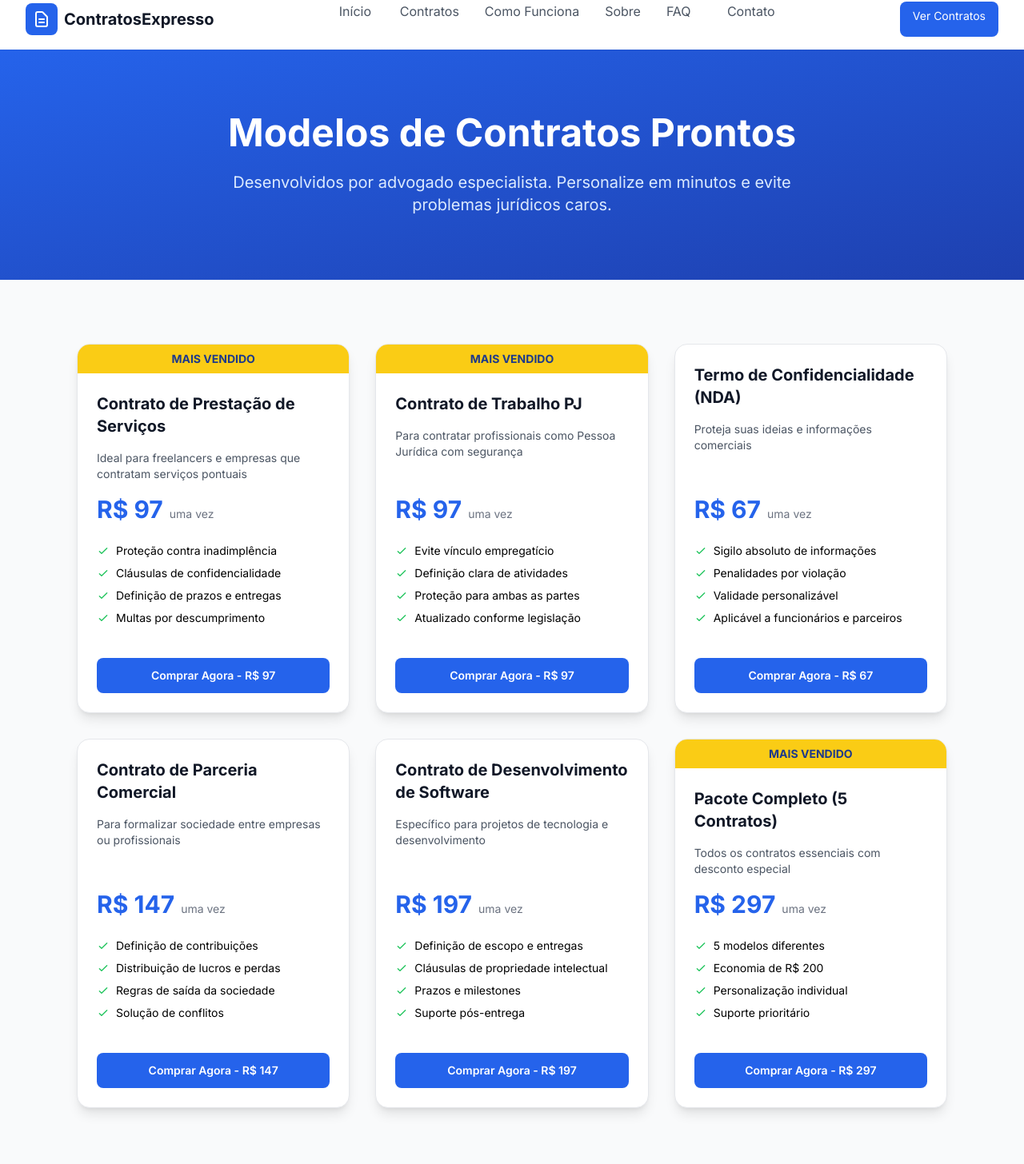
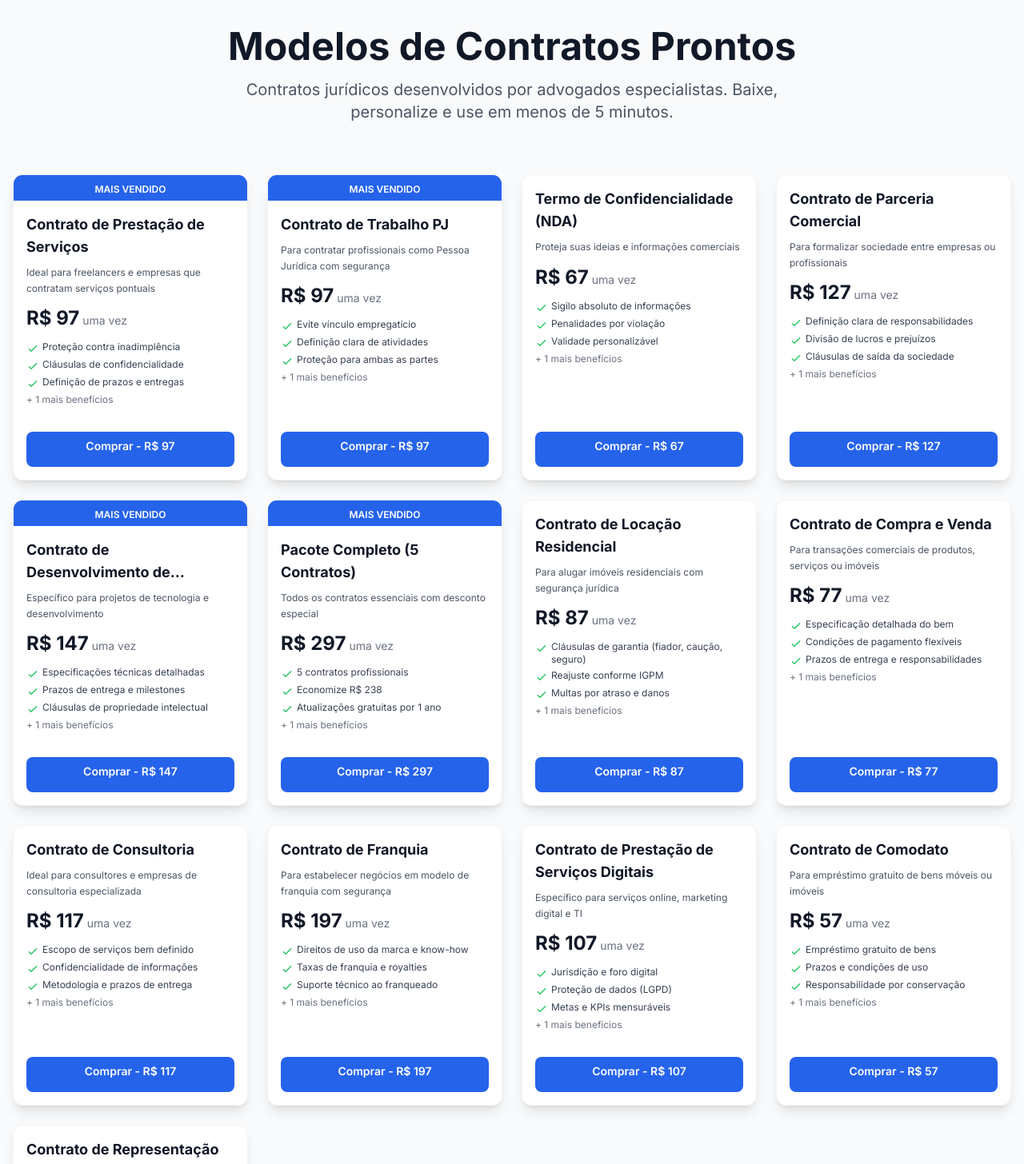
Before and after one commit to mestrereginaldo-site/contratosexpresso-site, a Next.js app: page /contratos in a window 1280 px wide. Shown: the part 14-1470 px from the top of the page at 80% size. Built offline with nearby package versions, Linux system fonts and the light colour scheme.

Commit message:
Update page.js

```diff
--- a/app/contratos/page.js
+++ b/app/contratos/page.js
@@ -1,160 +1,310 @@
-import Header from '../../components/Header'
-import Footer from '../../components/Footer'
-import Link from 'next/link'
+import Link from 'next/link';
 
+export const metadata = {
+  title: 'Modelos de Contratos Prontos - Download Imediato | Contratos Expresso',
+  description: 'Contratos jurídicos prontos para usar desenvolvidos por advogados. Contrato de Prestação de Serviços, Trabalho PJ, NDA, Parceria e mais. Baixe em 5 minutos.',
+  keywords: 'contratos prontos, modelo contrato, contrato prestação serviços, contrato trabalho PJ, NDA, contrato parceria, contrato desenvolvimento software, contrato locação, contrato compra venda, contrato consultoria, contrato franquia, contrato comodato, contrato representação comercial',
+}
+
+export default function ContratosPage() {
   const contratos = [
+    // CONTRATOS ORIGINAIS (6)
     {
       id: 1,
-    nome: "Contrato de Prestação de Serviços",
+      slug: 'contrato-prestacao-servicos',
+      nome: 'Contrato de Prestação de Serviços',
+      descricao: 'Ideal para freelancers e empresas que contratam serviços pontuais',
       preco: 97,
-    descricao: "Ideal para freelancers e empresas que contratam serviços pontuais",
-    beneficios: [
-      "Proteção contra inadimplência",
-      "Cláusulas de confidencialidade",
-      "Definição de prazos e entregas",
-      "Multas por descumprimento"
-    ],
-    popular: true,
-    slug: "prestacao-servicos"
+      destaque: 'MAIS VENDIDO',
+      caracteristicas: [
+        'Proteção contra inadimplência',
+        'Cláusulas de confidencialidade',
+        'Definição de prazos e entregas',
+        'Multas por descumprimento'
+      ]
     },
     {
       id: 2,
-    nome: "Contrato de Trabalho PJ",
+      slug: 'contrato-trabalho-pj',
+      nome: 'Contrato de Trabalho PJ',
+      descricao: 'Para contratar profissionais como Pessoa Jurídica com segurança',
       preco: 97,
-    descricao: "Para contratar profissionais como Pessoa Jurídica com segurança",
-    beneficios: [
-      "Evite vínculo empregatício",
-      "Definição clara de atividades",
-      "Proteção para ambas as partes",
-      "Atualizado conforme legislação"
-    ],
-    popular: true,
-    slug: "trabalho-pj"
+      destaque: 'MAIS VENDIDO',
+      caracteristicas: [
+        'Evite vínculo empregatício',
+        'Definição clara de atividades',
+        'Proteção para ambas as partes',
+        'Atualizado conforme legislação'
+      ]
     },
     {
       id: 3,
-    nome: "Termo de Confidencialidade (NDA)",
+      slug: 'termo-confidencialidade-nda',
+      nome: 'Termo de Confidencialidade (NDA)',
+      descricao: 'Proteja suas ideias e informações comerciais',
       preco: 67,
-    descricao: "Proteja suas ideias e informações comerciais",
-    beneficios: [
-      "Sigilo absoluto de informações",
-      "Penalidades por violação",
-      "Validade personalizável",
-      "Aplicável a funcionários e parceiros"
-    ],
-    popular: false,
-    slug: "termo-confidencialidade"
+      destaque: '',
+      caracteristicas: [
+        'Sigilo absoluto de informações',
+        'Penalidades por violação',
+        'Validade personalizável',
+        'Aplicável a funcionários e parceiros'
+      ]
     },
     {
       id: 4,
-    nome: "Contrato de Parceria Comercial",
-    preco: 147,
-    descricao: "Para formalizar sociedade entre empresas ou profissionais",
-    beneficios: [
-      "Definição de contribuições",
-      "Distribuição de lucros e perdas",
-      "Regras de saída da sociedade",
-      "Solução de conflitos"
-    ],
-    popular: false,
-    slug: "parceria-comercial"
+      slug: 'contrato-parceria-comercial',
+      nome: 'Contrato de Parceria Comercial',
+      descricao: 'Para formalizar sociedade entre empresas ou profissionais',
+      preco: 127,
+      destaque: '',
+      caracteristicas: [
+        'Definição clara de responsabilidades',
+        'Divisão de lucros e prejuízos',
+        'Cláusulas de saída da sociedade',
+        'Proteção legal para todos os sócios'
+      ]
     },
     {
       id: 5,
-    nome: "Contrato de Desenvolvimento de Software",
-    preco: 197,
-    descricao: "Específico para projetos de tecnologia e desenvolvimento",
-    beneficios: [
-      "Definição de escopo e entregas",
-      "Cláusulas de propriedade intelectual",
-      "Prazos e milestones",
-      "Suporte pós-entrega"
-    ],
-    popular: false,
-    slug: "desenvolvimento-software"
+      slug: 'contrato-desenvolvimento-software',
+      nome: 'Contrato de Desenvolvimento de Software',
+      descricao: 'Específico para projetos de tecnologia e desenvolvimento',
+      preco: 147,
+      destaque: 'MAIS VENDIDO',
+      caracteristicas: [
+        'Especificações técnicas detalhadas',
+        'Prazos de entrega e milestones',
+        'Cláusulas de propriedade intelectual',
+        'Suporte e manutenção pós-entrega'
+      ]
     },
     {
       id: 6,
-    nome: "Pacote Completo (5 Contratos)",
+      slug: 'pacote-completo-contratos',
+      nome: 'Pacote Completo (5 Contratos)',
+      descricao: 'Todos os contratos essenciais com desconto especial',
       preco: 297,
-    descricao: "Todos os contratos essenciais com desconto especial",
-    beneficios: [
-      "5 modelos diferentes",
-      "Economia de R$ 200",
-      "Personalização individual",
-      "Suporte prioritário"
-    ],
-    popular: true,
-    slug: "pacote-completo"
+      destaque: 'MAIS VENDIDO',
+      caracteristicas: [
+        '5 contratos profissionais',
+        'Economize R$ 238',
+        'Atualizações gratuitas por 1 ano',
+        'Suporte jurídico prioritário'
+      ]
+    },
+
+    // NOVOS CONTRATOS BASEADOS EM PESQUISA DE MERCADO (6)
+    {
+      id: 7,
+      slug: 'contrato-locacao-residencial',
+      nome: 'Contrato de Locação Residencial',
+      descricao: 'Para alugar imóveis residenciais com segurança jurídica',
+      preco: 87,
+      destaque: '',
+      caracteristicas: [
+        'Cláusulas de garantia (fiador, caução, seguro)',
+        'Reajuste conforme IGPM',
+        'Multas por atraso e danos',
+        'Direitos e deveres de locador/locatário'
+      ]
+    },
+    {
+      id: 8,
+      slug: 'contrato-compra-venda',
+      nome: 'Contrato de Compra e Venda',
+      descricao: 'Para transações comerciais de produtos, serviços ou imóveis',
+      preco: 77,
+      destaque: '',
+      caracteristicas: [
+        'Especificação detalhada do bem',
+        'Condições de pagamento flexíveis',
+        'Prazos de entrega e responsabilidades',
+        'Garantias e assistência técnica'
+      ]
+    },
+    {
+      id: 9,
+      slug: 'contrato-consultoria',
+      nome: 'Contrato de Consultoria',
+      descricao: 'Ideal para consultores e empresas de consultoria especializada',
+      preco: 117,
+      destaque: '',
+      caracteristicas: [
+        'Escopo de serviços bem definido',
+        'Confidencialidade de informações',
+        'Metodologia e prazos de entrega',
+        'Pagamento por resultados ou horas'
+      ]
+    },
+    {
+      id: 10,
+      slug: 'contrato-franquia',
+      nome: 'Contrato de Franquia',
+      descricao: 'Para estabelecer negócios em modelo de franquia com segurança',
+      preco: 197,
+      destaque: '',
+      caracteristicas: [
+        'Direitos de uso da marca e know-how',
+        'Taxas de franquia e royalties',
+        'Suporte técnico ao franqueado',
+        'Área de atuação e exclusividade'
+      ]
+    },
+    {
+      id: 11,
+      slug: 'contrato-prestacao-servicos-digitais',
+      nome: 'Contrato de Prestação de Serviços Digitais',
+      descricao: 'Específico para serviços online, marketing digital e TI',
+      preco: 107,
+      destaque: '',
+      caracteristicas: [
+        'Jurisdição e foro digital',
+        'Proteção de dados (LGPD)',
+        'Metas e KPIs mensuráveis',
+        'Pagamentos via plataformas digitais'
+      ]
+    },
+    {
+      id: 12,
+      slug: 'contrato-comodato',
+      nome: 'Contrato de Comodato',
+      descricao: 'Para empréstimo gratuito de bens móveis ou imóveis',
+      preco: 57,
+      destaque: '',
+      caracteristicas: [
+        'Empréstimo gratuito de bens',
+        'Prazos e condições de uso',
+        'Responsabilidade por conservação',
+        'Devolução em mesmo estado'
+      ]
+    },
+    {
+      id: 13,
+      slug: 'contrato-representacao-comercial',
+      nome: 'Contrato de Representação Comercial',
+      descricao: 'Para representantes comerciais e agentes autônomos',
+      preco: 137,
+      destaque: '',
+      caracteristicas: [
+        'Comissões e percentuais de venda',
+        'Área de atuação exclusiva',
+        'Despesas e reembolsos',
+        'Exclusividade e não-concorrência'
+      ]
     }
-]
+  ];
 
-export default function Contratos() {
   return (
-    <main>
-      <Header />
-
-      <section className="bg-gradient-to-br from-blue-600 to-blue-800 text-white py-12 md:py-20">
-        <div className="max-w-7xl mx-auto px-4 sm:px-6 lg:px-8 text-center">
-          <h1 className="text-3xl md:text-4xl lg:text-5xl font-bold mb-4 md:mb-6">
+    <div className="min-h-screen bg-gray-50 py-12">
+      <div className="container mx-auto px-4">
+        {/* Cabeçalho */}
+        <div className="text-center mb-16">
+          <h1 className="text-4xl md:text-5xl font-bold text-gray-900 mb-4">
             Modelos de Contratos Prontos
           </h1>
-          <p className="text-lg md:text-xl text-blue-100 max-w-3xl mx-auto">
-            Desenvolvidos por advogado especialista. Personalize em minutos e evite problemas jurídicos caros.
+          <p className="text-xl text-gray-600 max-w-3xl mx-auto">
+            Contratos jurídicos desenvolvidos por advogados especialistas.
+            Baixe, personalize e use em menos de 5 minutos.
           </p>
         </div>
-      </section>
 
-      <section className="py-12 md:py-20 bg-gray-50">
-        <div className="max-w-6xl mx-auto px-4 sm:px-6 lg:px-8">
-          <div className="grid grid-cols-1 md:grid-cols-2 lg:grid-cols-3 gap-6 md:gap-8">
+        {/* Grid de Contratos */}
+        <div className="grid grid-cols-1 md:grid-cols-2 lg:grid-cols-3 xl:grid-cols-4 gap-6 max-w-7xl mx-auto">
           {contratos.map((contrato) => (
-              <div key={contrato.id} className="bg-white rounded-xl md:rounded-2xl shadow-lg overflow-hidden border border-gray-200 hover:border-blue-500 transition-all flex flex-col">
-                {contrato.popular && (
-                  <div className="bg-yellow-400 text-blue-900 text-center py-2 font-bold text-sm">
-                    MAIS VENDIDO
+            <div
+              key={contrato.id}
+              className="bg-white rounded-xl shadow-lg hover:shadow-xl transition-all duration-300 border border-gray-100 overflow-hidden flex flex-col"
+            >
+              {/* Destaque */}
+              {contrato.destaque && (
+                <div className="bg-blue-600 text-white text-center py-1 px-3">
+                  <span className="font-semibold text-xs">{contrato.destaque}</span>
                 </div>
               )}
-                <div className="p-6 flex flex-col flex-grow">
-                  <h3 className="text-lg md:text-xl font-bold text-gray-900 mb-4">
+
+              <div className="p-4 flex-grow">
+                {/* Nome do Contrato */}
+                <h3 className="text-lg font-bold text-gray-900 mb-2 line-clamp-2">
                   {contrato.nome}
                 </h3>
-                  <p className="text-gray-600 mb-4 text-sm flex-grow">
+
+                {/* Descrição */}
+                <p className="text-gray-600 mb-3 text-xs leading-relaxed line-clamp-2">
                   {contrato.descricao}
                 </p>
 
-                  <div className="mb-6">
-                    <span className="text-2xl md:text-3xl font-bold text-blue-600">R$ {contrato.preco}</span>
-                    <span className="text-gray-500 ml-2 text-sm">uma vez</span>
+                {/* Preço */}
+                <div className="mb-3">
+                  <span className="text-2xl font-bold text-gray-900">
+                    R$ {contrato.preco}
+                  </span>
+                  <span className="text-gray-500 ml-1 text-sm">uma vez</span>
                 </div>
 
-                  <ul className="space-y-2 mb-6">
-                    {contrato.beneficios.map((beneficio, index) => (
-                      <li key={index} className="flex items-start text-sm">
-                        <svg className="w-4 h-4 text-green-500 mr-2 mt-0.5 flex-shrink-0" fill="none" stroke="currentColor" viewBox="0 0 24 24">
-                          <path strokeLinecap="round" strokeLinejoin="round" strokeWidth={2} d="M5 13l4 4L19 7" />
+                {/* Características */}
+                <ul className="space-y-1 mb-4">
+                  {contrato.caracteristicas.slice(0, 3).map((caracteristica, index) => (
+                    <li key={index} className="flex items-start">
+                      <svg className="w-4 h-4 text-green-500 mr-1 mt-0.5 flex-shrink-0" fill="none" stroke="currentColor" viewBox="0 0 24 24">
+                        <path strokeLinecap="round" strokeLinejoin="round" strokeWidth="2" d="M5 13l4 4L19 7"></path>
                       </svg>
-                        {beneficio}
+                      <span className="text-gray-700 text-xs">{caracteristica}</span>
                     </li>
                   ))}
+                  {contrato.caracteristicas.length > 3 && (
+                    <li className="text-xs text-gray-500">
+                      + {contrato.caracteristicas.length - 3} mais benefícios
+                    </li>
+                  )}
                 </ul>
+              </div>
 
-                  <div className="mt-auto pt-4">
+              {/* Botão Comprar */}
+              <div className="p-4 pt-0">
                 <Link
                   href={`/contratos/${contrato.slug}`}
-                      className="w-full bg-blue-600 text-white py-3 px-6 rounded-lg hover:bg-blue-700 transition-colors font-semibold text-sm text-center block"
+                  className="block w-full bg-blue-600 hover:bg-blue-700 text-white text-center font-semibold py-2 px-4 rounded-lg transition-colors duration-200 text-sm"
                 >
-                      Comprar Agora - R$ {contrato.preco}
+                  Comprar - R$ {contrato.preco}
                 </Link>
-                  </div>
               </div>
             </div>
           ))}
         </div>
+
+        {/* Contador de Contratos */}
+        <div className="mt-12 text-center">
+          <div className="inline-block bg-blue-50 rounded-full px-6 py-3">
+            <p className="text-blue-800 font-semibold">
+              🎉 <span className="text-lg">{contratos.length}</span> modelos de contratos disponíveis
+            </p>
           </div>
-      </section>
+        </div>
 
-      <Footer />
-    </main>
-  )
+        {/* Rodapé Informativo */}
+        <div className="mt-16 text-center max-w-4xl mx-auto">
+          <div className="bg-white rounded-2xl shadow-lg p-8 border border-gray-100">
+            <h2 className="text-2xl font-bold text-gray-900 mb-4">
+              Por que escolher nossos contratos?
+            </h2>
+            <div className="grid grid-cols-1 md:grid-cols-3 gap-6 text-sm text-gray-600">
+              <div>
+                <h3 className="font-semibold text-gray-900 mb-2">✅ Desenvolvido por Advogados</h3>
+                <p>Todos os contratos são criados e revisados por especialistas jurídicos</p>
+              </div>
+              <div>
+                <h3 className="font-semibold text-gray-900 mb-2">⚡ Download Imediato</h3>
+                <p>Receba o contrato em Word e PDF logo após a confirmação do pagamento</p>
+              </div>
+              <div>
+                <h3 className="font-semibold text-gray-900 mb-2">🛡️ Atualizações Gratuitas</h3>
+                <p>Receba versões atualizadas conforme mudanças na legislação</p>
+              </div>
+            </div>
+          </div>
+        </div>
+      </div>
+    </div>
+  );
 }
```
Lines whose indentation alone changed are shown as unchanged.
